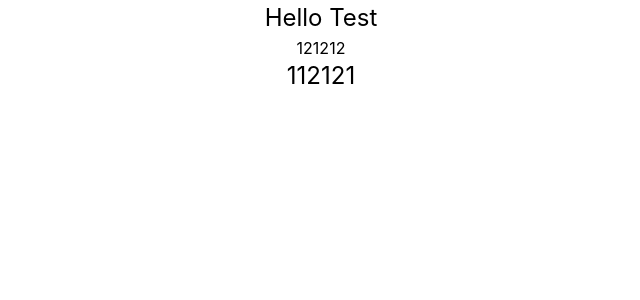
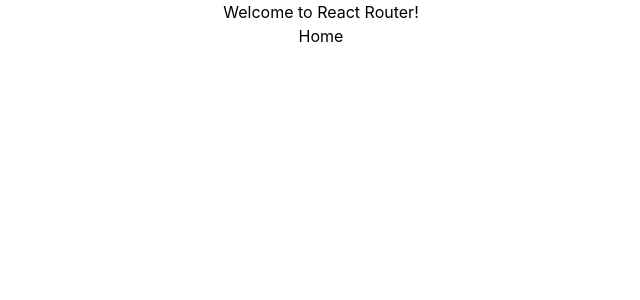
Before and after one commit to Yidoon/git-visialize-client, a React (Vite) app: page / in a window 1280 px wide. Shown: the top 300 px of the page, without its empty margins (319-959 px from the left). Built offline with nearby package versions, Linux system fonts and the light colour scheme.

Commit message:
add react router

```diff
--- a/package.json
+++ b/package.json
@@ -10,7 +10,8 @@
   },
   "dependencies": {
     "react": "^17.0.2",
-    "react-dom": "^17.0.2"
+    "react-dom": "^17.0.2",
+    "react-router-dom": "^6.3.0"
   },
   "devDependencies": {
     "@commitlint/cli": "^16.1.0",
--- a/src/App.tsx
+++ b/src/App.tsx
@@ -1,14 +1,17 @@
 import React from 'react'
+import { Routes, Route } from 'react-router-dom'
 import './App.css'
-
-import { Test } from '@comp'
+import routes from './routes'
 
 function App() {
+  const routesList = routes.map((item) => {
+    return <Route path={item.path} element={<item.element />} key={item.key} />
+  })
+
   return (
     <div className="App">
-      <Test />
-      121212
-      <div className="text-2xl">112121</div>
+      <h1>Welcome to React Router!</h1>
+      <Routes>{routesList}</Routes>
     </div>
   )
 }
--- a/src/main.tsx
+++ b/src/main.tsx
@@ -2,10 +2,13 @@
 import ReactDOM from 'react-dom'
 import './index.css'
 import App from './App'
+import { BrowserRouter } from 'react-router-dom'
 
 ReactDOM.render(
-  <React.StrictMode>
-    <App />
-  </React.StrictMode>,
+  <BrowserRouter>
+    <React.StrictMode>
+      <App />
+    </React.StrictMode>
+  </BrowserRouter>,
   document.getElementById('root'),
 )
--- /dev/null
+++ b/src/pages/home/index.tsx
@@ -0,0 +1,7 @@
+import React from 'react'
+
+const Home = () => {
+  return <div className="home">Home</div>
+}
+
+export default Home
--- /dev/null
+++ b/src/pages/repo_stats/index.tsx
@@ -0,0 +1,7 @@
+import React from 'react'
+
+const RepoStats = () => {
+  return <div className="h2 repo-stats">repo stats</div>
+}
+
+export default RepoStats
--- /dev/null
+++ b/src/routes/index.ts
@@ -0,0 +1,16 @@
+import Home from '@pages/home'
+import RepoStats from '@pages/repo_stats'
+const routes = [
+  {
+    path: '/',
+    element: Home,
+    key: 'home',
+  },
+  {
+    path: '/repo-stats',
+    element: RepoStats,
+    key: 'repo-stats',
+  },
+]
+
+export default routes
--- a/tsconfig.json
+++ b/tsconfig.json
@@ -18,7 +18,8 @@
     "paths": {
       "@comp": ["./src/components/index"],
       "@utils": ["./src/utils/index"],
-      "@lib/*": ["./src/lib/*"]
+      "@lib/*": ["./src/lib/*"],
+      "@pages/*": ["./src/pages/*"]
     }
   },
   "include": ["./src"],
--- a/vite.config.ts
+++ b/vite.config.ts
@@ -21,6 +21,7 @@
       '@comp': path.resolve(__dirname, './src/components'),
       '@utils': path.resolve(__dirname, './src/utils'),
       '@lib': path.resolve(__dirname, './src/lib'),
+      '@pages': path.resolve(__dirname, './src/pages'),
     },
   },
 })
```
Also changed, not shown: 1 other file (tests, documents, lock files or other folders).
